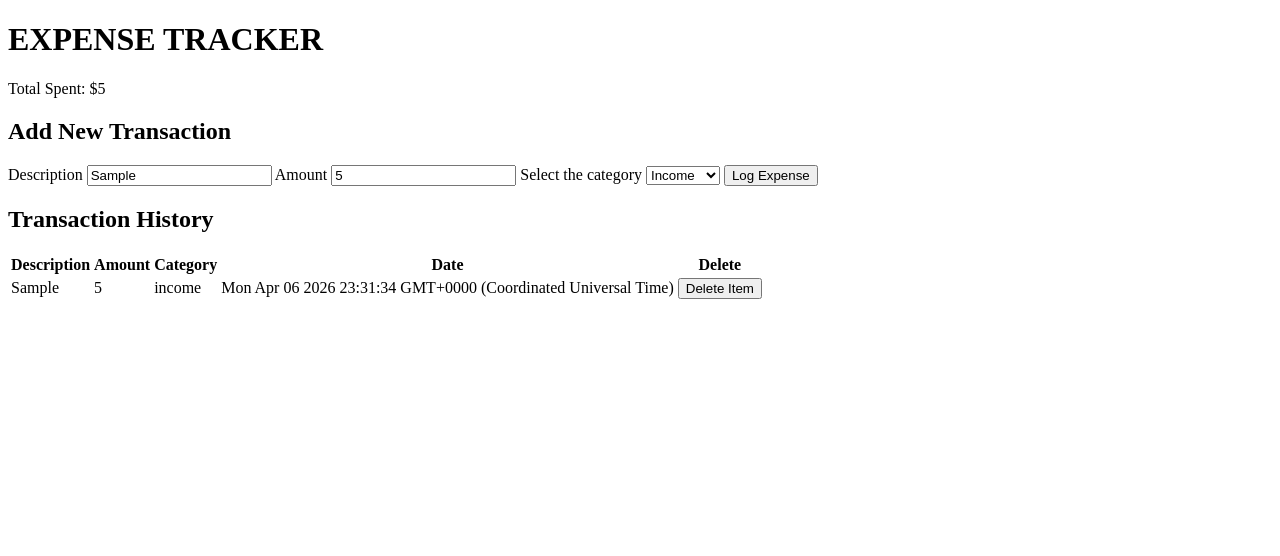
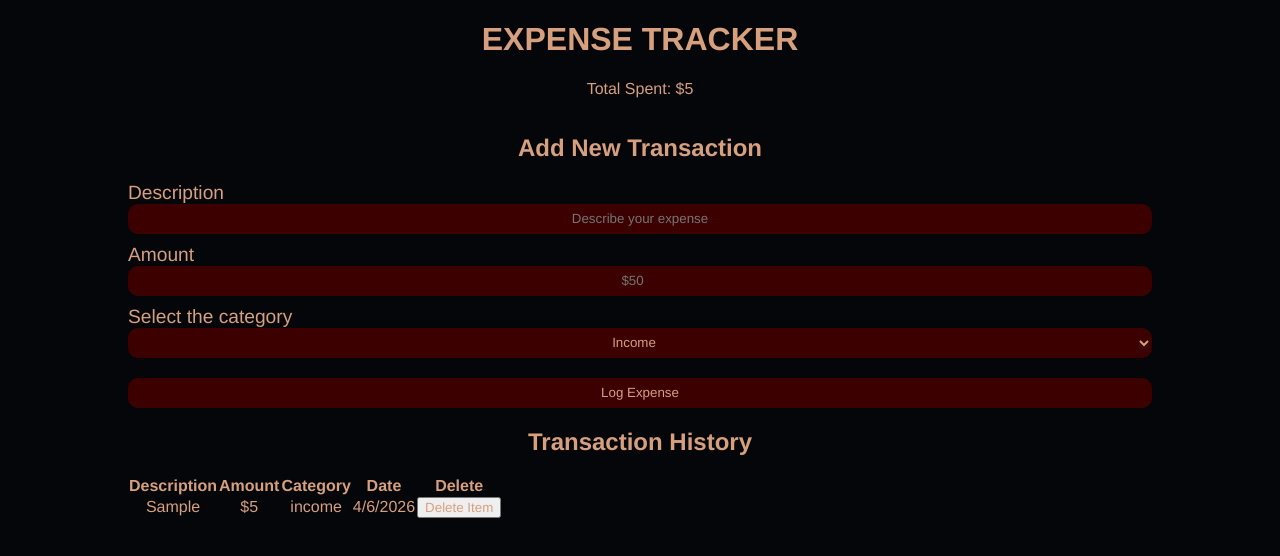
Before and after one commit to biosoluwa/personal-expense-tracker, a plain HTML site: page index.html in a window 1280 px wide. Both pictures are taken after typing "Sample", "5" into the empty fields and a click on the button "Log Expense". Drawn offline with Linux system fonts and the light colour scheme.

Commit message:
little styling

```diff
--- a/index.html
+++ b/index.html
@@ -7,30 +7,37 @@
     <link rel="stylesheet" href="style.css">
 </head>
 <body>
+    <header>
         <h1>EXPENSE TRACKER</h1>
         <p id="total-spent-p">Total Spent: $0.00</p>
+    </header>
 
+    <section class="section-one">
         <h2>Add New Transaction</h2>
         <form action="">
+            <div>
                 <label for="description">Description</label>
                 <input type="text" id="description" name="description" placeholder="Describe your expense">
-
+            </div>
+            <div>
                 <label for="amount">Amount</label>
                 <input type="number" id="amount" name="amount" placeholder="$50">
-
-
+            </div>
+            <div>
                 <label for="category">Select the category</label>
                 <select name="category" id="category">
                     <option value="income">Income</option>
                     <option value="expense">Expense</option>
                 </select>
-
+            </div>
             <button>Log Expense</button>
         </form>
+    </section>
 
+    <section>
         <h2>Transaction History</h2>
-    <div id="render-expenses"></div>
-    <table>
+        <p id="hide-text">No Expense Yet</p>
+        <table class="hidden">
             <thead>
                 <tr>
                     <th>Description</th>
@@ -42,6 +49,7 @@
             </thead>
             <tbody id="expense-body"></tbody>
         </table>
+    </section>
    <script src="script.js"></script>
 </body>
 </html>
--- a/script.js
+++ b/script.js
@@ -1,10 +1,17 @@
 let expenseArray = [];
-
-
 const form = document.querySelector('form')
-
+const table = document.querySelector('table')
+const hideText = document.getElementById('hide-text')
+// event listners
 form.addEventListener('submit', createExpenseObject)
 
+document.addEventListener('click',function(e){
+    if(e.target.dataset.id){
+        handleDeleteBtn(e.target.dataset.id)
+    }
+})
+
+// functions
 function createExpenseObject(e){
     e.preventDefault()
     const formData = new FormData(form);
@@ -16,42 +23,51 @@ function createExpenseObject(e){
         description: descriptionInput,
         amount: amountInput,
         category: categoryInput,
-        date: currentDate.toString(),
+        date: currentDate.toLocaleDateString(),
         id: crypto.randomUUID()
     }
     expenseArray.push(expenseObject)
     console.log(expenseArray)
     renderExpenses(expenseArray)
     renderTotalSpent(expenseArray)
+    form.reset()
 }
 
 function renderTotalSpent(arr){
  const totalSpent = arr.reduce(function(total, currentAmount){
-
+ const amount = Number(currentAmount.amount)
     if(currentAmount.category === 'income'){
-        currentAmount.amount = +Number(currentAmount.amount)
+        return total + amount
+    }else{
+        return total - amount
     }
-        return total + Number(currentAmount.amount)
  }, 0)
          console.log(totalSpent)
 
  document.getElementById('total-spent-p').textContent = "Total Spent: $" + totalSpent
 }
 
-
-
-
 function renderExpenses(arr){
+    hideText.style.display = 'none'
+table.style.display = 'block'
 const tbody = document.getElementById('expense-body');
 tbody.innerHTML = ''
     arr.forEach(function(expenseItem){
         const row = document.createElement('tr')
         row.innerHTML = `<td>${expenseItem.description}</td>
-                        <td>${expenseItem.amount}</td>
+                        <td>$${expenseItem.amount}</td>
                         <td>${expenseItem.category}</td>
                         <td>${expenseItem.date}</td>
-                        <td><button>Delete Item</button></td>
+                        <td><button data-id="${expenseItem.id}">Delete Item</button></td>
                         ` ;
         tbody.append(row);
     })
 }
+
+function handleDeleteBtn(id){
+  expenseArray = expenseArray.filter(function(item){
+      return id !== item.id
+   })
+renderExpenses(expenseArray)
+renderTotalSpent(expenseArray)
+}
--- a/style.css
+++ b/style.css
@@ -0,0 +1,64 @@
+*{
+    box-sizing: border-box;
+    text-align: center;
+    color: #D69F7E;
+    font-family: "Helvetica", "Arial", sans-serif;
+}
+
+body,html{
+    margin: 0;
+    padding: 0;
+}
+
+body{
+    display: flex;
+    flex-direction: column;
+    align-items: center;
+    background-color:#050609;
+}
+header, section{
+    width: 80vw;
+}
+
+label{
+    text-align: left;
+    font-size: 1.2rem;
+}
+
+input,
+select,
+.section-one button{
+    background-color: #3C0000;
+  border: none;
+  border-radius: 10px;
+  height: 30px;
+}
+
+.section-one div{
+    display: flex;
+    flex-direction: column;
+    margin-top: 10px;
+}
+
+.section-one button{
+    margin-top: 20px;
+    width: 100%;
+    cursor: pointer;
+}
+
+.section-one button:hover{
+    background-color: #774936;
+}
+
+table{
+    width: 100%;
+    table-layout: fixed;
+    border-collapse: collapse;
+}
+
+tr{
+    text-align: left;
+}
+.hidden{
+    display: none;
+}
```
Lines whose indentation alone changed are shown as unchanged.
